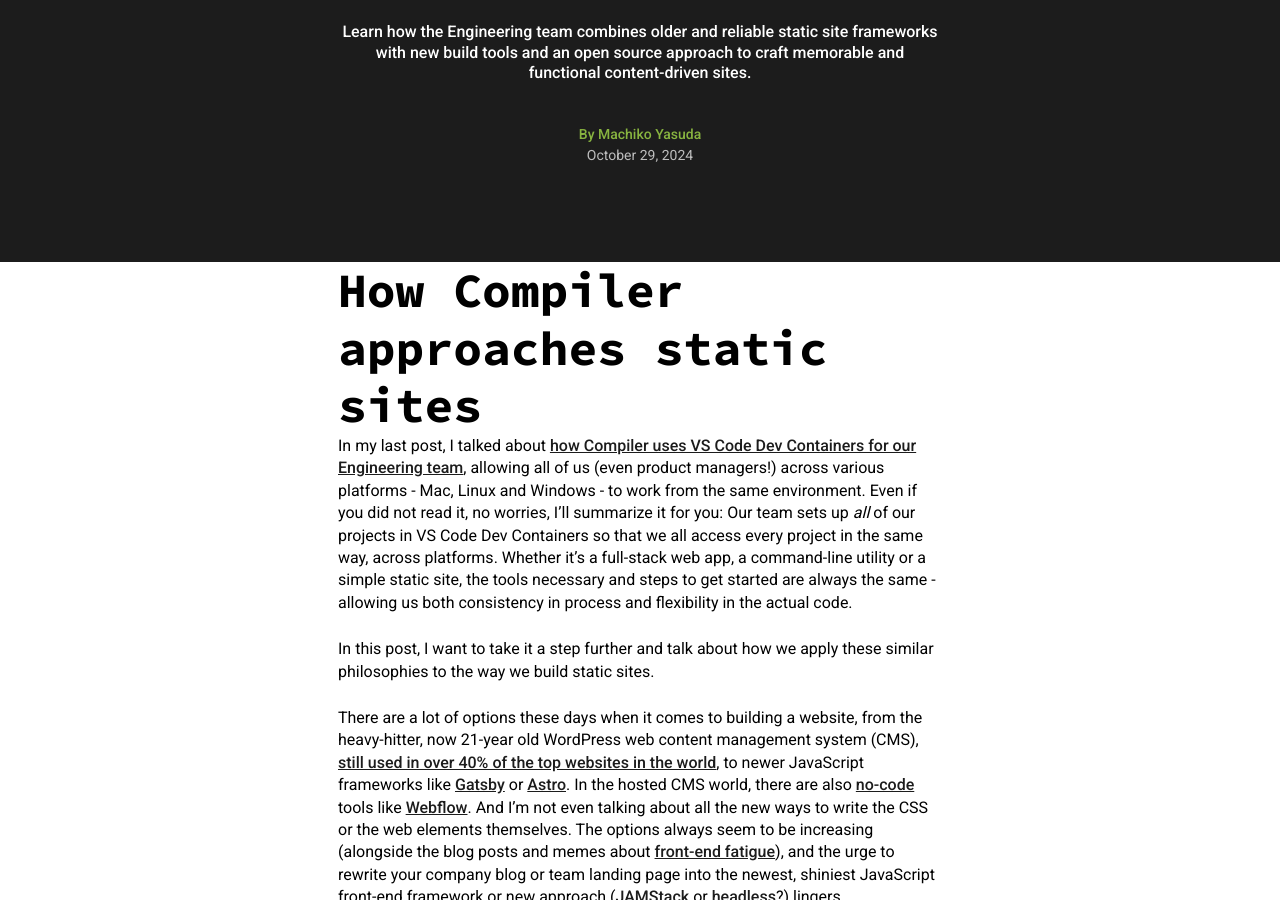
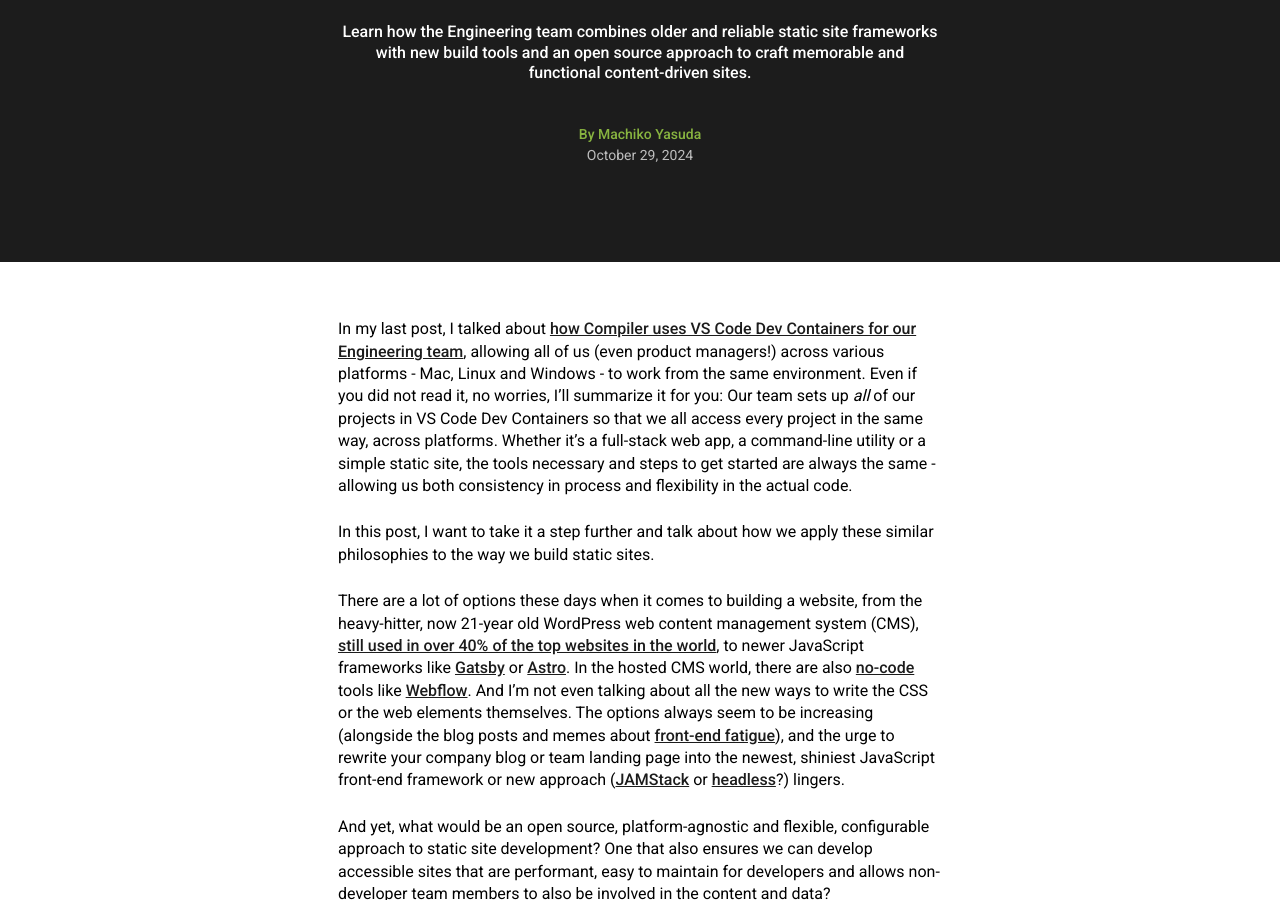
Before and after one commit to compilerla/compiler.la, a Jekyll site: the page built from src/_posts/2024-11-01-static-sites-at-compiler.md, in a window 1280 px wide and 900 px high, scrolled down 381 px. Built offline with Jekyll 4.4.1, drawn with Linux system fonts in a browser that asks for light colours.

Commit message:
fix: remove title

```diff
--- a/src/_posts/2024-11-01-static-sites-at-compiler.md
+++ b/src/_posts/2024-11-01-static-sites-at-compiler.md
@@ -10,8 +10,6 @@
   - compiler
   - engineering
 ---
-
-# How Compiler approaches static sites
 
 In my last post, I talked about [how Compiler uses VS Code Dev Containers for our Engineering team](https://compiler.la/blog/2024/devcontainer-platform-agnostic-team), allowing all of us (even product managers!) across various platforms - Mac, Linux and Windows - to work from the same environment. Even if you did not read it, no worries, I’ll summarize it for you: Our team sets up _all_ of our projects in VS Code Dev Containers so that we all access every project in the same way, across platforms. Whether it’s a full-stack web app, a command-line utility or a simple static site, the tools necessary and steps to get started are always the same - allowing us both consistency in process and flexibility in the actual code.
 
```
